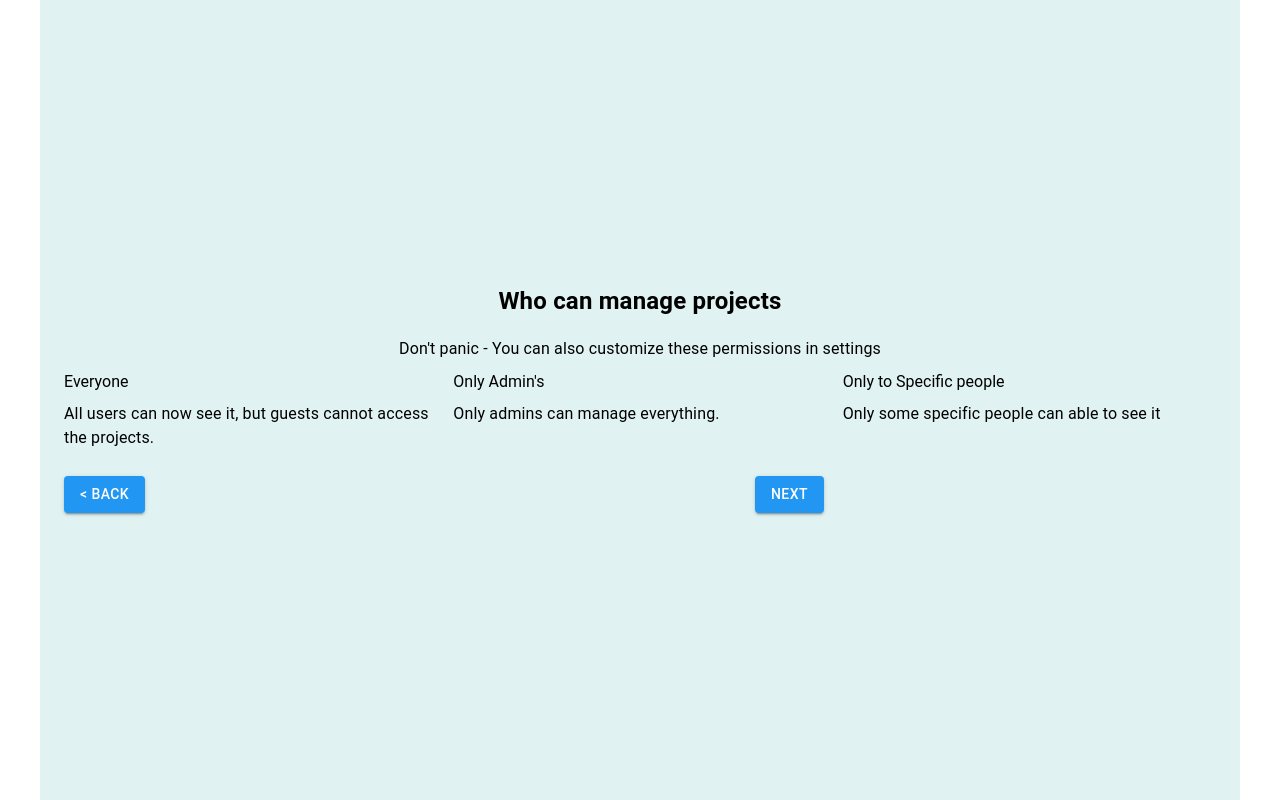
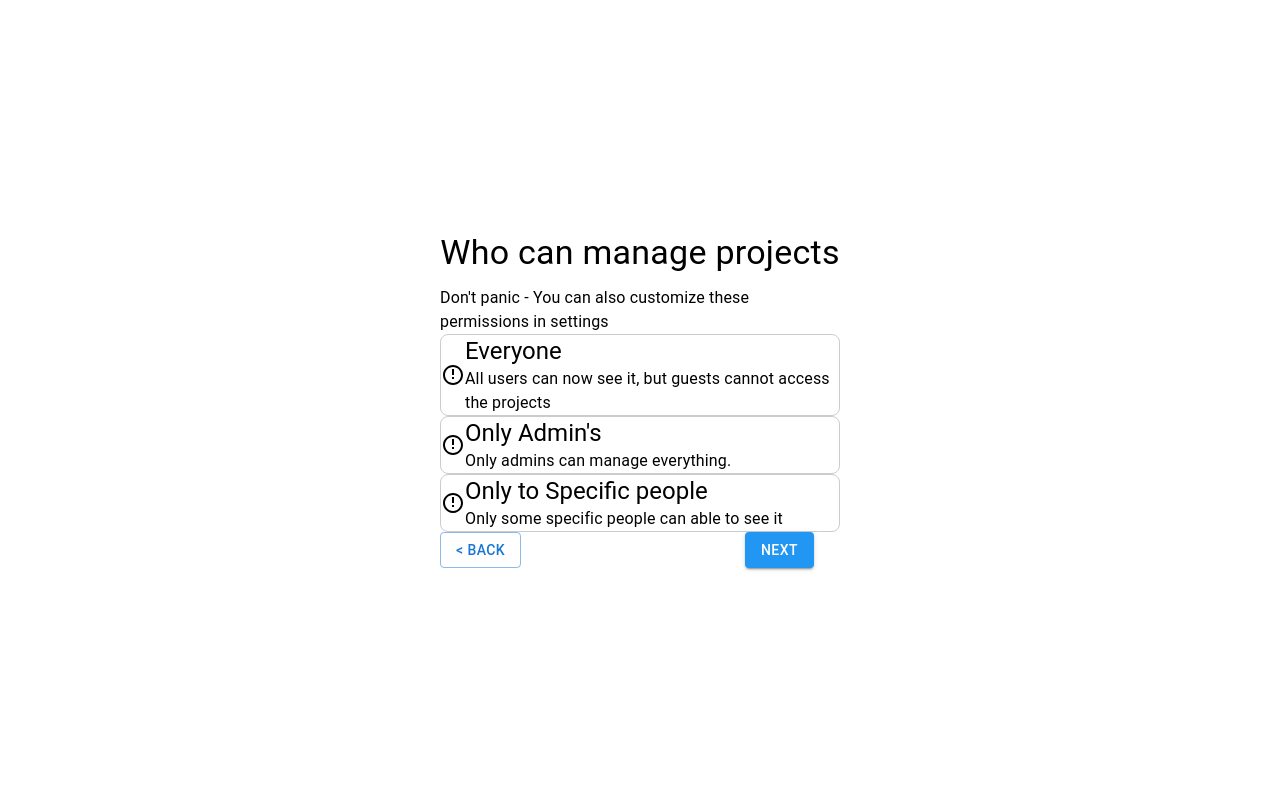
Before and after one commit to Rahul0550/ProjectForm_Vaibhav, a React (Create React App) app: page /manage-projects in a window 1280 px wide. Built offline with nearby package versions, Linux system fonts and the light colour scheme.

Commit message:
manageproject layout changed

```diff
--- a/package.json
+++ b/package.json
@@ -5,6 +5,7 @@
   "dependencies": {
     "@emotion/react": "^11.11.3",
     "@emotion/styled": "^11.11.0",
+    "@mui/icons-material": "^5.15.10",
     "@mui/material": "^5.15.10",
     "@testing-library/jest-dom": "^5.17.0",
     "@testing-library/react": "^13.4.0",
--- a/src/components/FormView.jsx
+++ b/src/components/FormView.jsx
@@ -25,6 +25,24 @@ const StyledContainer = styled(Container)({
   height: "100vh",
 });
 
+const StyledList = styled.div`
+  display: inline-block;
+  border: 1px solid grey;
+  padding: 1rem 1rem;
+  margin: 3rem 2rem;
+  background-color: #f5f5f5;
+  border-radius: 4px;
+`;
+
+const StyledBoard = styled.div`
+  display: inline-block;
+  border: 1px solid grey;
+  padding: 10px;
+  margin: 0 0 0 5px;
+  background-color: #f5f5f5;
+  border-radius: 4px;
+`;
+
 export default function FormView() {
   return (
     <StyledContainer>
@@ -34,14 +52,14 @@ export default function FormView() {
 
       <StyledForm>
         <Typography>You can also customize these views in settings</Typography>
-        <Grid >
-            <Grid item>
-                <p>List</p>
-            </Grid>
-            <Grid item>
-                <p>Board</p>
-            </Grid>
-        </Grid>
+        <div>
+          <StyledList>
+            <p>List</p>
+          </StyledList>
+          <StyledBoard>
+            <p>Board</p>
+          </StyledBoard>
+        </div>
         <Grid container spacing={2} alignItems="center">
           <Grid item>
             <Link to="/project-type">
--- a/src/components/ManageProjects.jsx
+++ b/src/components/ManageProjects.jsx
@@ -1,71 +1,92 @@
-import React from 'react';
 import styled from "@emotion/styled";
-import { Container, Button, Grid, Typography } from "@mui/material";
+import { Grid, Typography, Button, Container, SvgIcon } from "@mui/material";
+import React from "react";
 import { Link } from "react-router-dom";
 
-// Assuming a light blue background color from the image
 const StyledContainer = styled(Container)({
-  display: 'flex',
-  flexDirection: 'column',
-  alignItems: 'center',
-  justifyContent: 'center',
-  height: '100vh',
-  backgroundColor: '#e0f2f1', // Adjust based on the image
+  display: "flex",
+  flexDirection: "column",
+  alignItems: "center",
+  justifyContent: "center",
+  height: "100vh",
 });
 
-const StyledTitle = styled(Typography)({
-  fontSize: '24px',
-  fontWeight: 'bold',
-  marginBottom: '20px', // Adjust spacing as needed
-});
-
-const StyledText = styled(Typography)({
-  fontSize: '16px',
-  marginBottom: '10px', // Adjust spacing as needed
+const StyledForm = styled("form")({
+  width: "80%",
+  maxWidth: "400px",
+  marginTop: (theme) => theme.spacing(4),
 });
 
 const StyledButton = styled(Button)({
-  backgroundColor: '#2196f3', // Adjust based on the image
-  color: '#fff',
-  marginRight: '10px', // Adjust spacing as needed
+  marginRight: (theme) => theme.spacing(1),
 });
 
 const StyledNextButton = styled(Button)({
-  backgroundColor: '#2196f3', // Adjust based on the image
-  color: '#fff',
+  backgroundColor: "#2196F3",
+  color: "#fff",
+});
+
+const StyledGridItem = styled(Grid)({
+  border: "1px solid #ccc",
+  borderRadius: "8px",
+  padding: (theme) => theme.spacing(2),
+  marginBottom: (theme) => theme.spacing(2),
+  display: "flex",
+  alignItems: "center",
+});
+
+const StyledIcon = styled(SvgIcon)({
+  marginRight: (theme) => theme.spacing(1),
 });
 
 export default function ManageProjects() {
   return (
     <StyledContainer>
-      <StyledTitle variant="h4" gutterBottom>
+      <Typography variant="h4" gutterBottom>
         Who can manage projects
-      </StyledTitle>
+      </Typography>
 
-      <StyledText>
+      <StyledForm>
+        <Typography>
           Don't panic - You can also customize these permissions in settings
-      </StyledText>
-
+        </Typography>
+        <Grid className="type">
+          <StyledGridItem item>
+            <StyledIcon>
+              <path d="M12 2C6.48 2 2 6.48 2 12s4.48 10 10 10 10-4.48 10-10S17.52 2 12 2zm0 18c-4.41 0-8-3.59-8-8s3.59-8 8-8 8 3.59 8 8-3.59 8-8 8zm-1-14h2v6h-2zm0 8h2v2h-2z" />
+            </StyledIcon>
+            <div>
+              <Typography variant="h5">Everyone</Typography>
+              <Typography>
+                All users can now see it, but guests cannot access the projects
+              </Typography>
+            </div>
+          </StyledGridItem>
+          <StyledGridItem item>
+            <StyledIcon>
+              <path d="M12 2C6.48 2 2 6.48 2 12s4.48 10 10 10 10-4.48 10-10S17.52 2 12 2zm0 18c-4.41 0-8-3.59-8-8s3.59-8 8-8 8 3.59 8 8-3.59 8-8 8zm-1-14h2v6h-2zm0 8h2v2h-2z" />
+            </StyledIcon>
+            <div>
+              <Typography variant="h5">Only Admin's</Typography>
+              <Typography>Only admins can manage everything.</Typography>
+            </div>
+          </StyledGridItem>
+          <StyledGridItem item>
+            <StyledIcon>
+              <path d="M12 2C6.48 2 2 6.48 2 12s4.48 10 10 10 10-4.48 10-10S17.52 2 12 2zm0 18c-4.41 0-8-3.59-8-8s3.59-8 8-8 8 3.59 8 8-3.59 8-8 8zm-1-14h2v6h-2zm0 8h2v2h-2z" />
+            </StyledIcon>
+            <div>
+              <Typography variant="h5">Only to Specific people</Typography>
+              <Typography>
+                Only some specific people can able to see it
+              </Typography>
+            </div>
+          </StyledGridItem>
+        </Grid>
         <Grid container spacing={2} alignItems="center">
-        <Grid item xs={12}>
-          <Grid container spacing={2}>
-            <Grid item xs={4}>
-              <StyledText variant="h5">Everyone</StyledText>
-              <StyledText>All users can now see it, but guests cannot access the projects.</StyledText>
-            </Grid>
-            <Grid item xs={4}>
-              <StyledText variant="h5">Only Admin's</StyledText>
-              <StyledText>Only admins can manage everything.</StyledText>
-            </Grid>
-            <Grid item xs={4}>
-              <StyledText variant="h5">Only to Specific people</StyledText>
-              <StyledText>Only some specific people can able to see it</StyledText>
-            </Grid>
-          </Grid>
-        </Grid>
           <Grid item>
             <Link to="/view">
-            <StyledButton variant="contained">{"<"} Back</StyledButton>
+              <StyledButton variant="outlined">{"<"} Back</StyledButton>
             </Link>
           </Grid>
           <Grid item xs={6} />
@@ -75,6 +96,7 @@ export default function ManageProjects() {
             </Link>
           </Grid>
         </Grid>
+      </StyledForm>
     </StyledContainer>
   );
 }
```
Also changed, not shown: 1 other file (tests, documents, lock files or other folders). Lines whose indentation alone changed are shown as unchanged.
